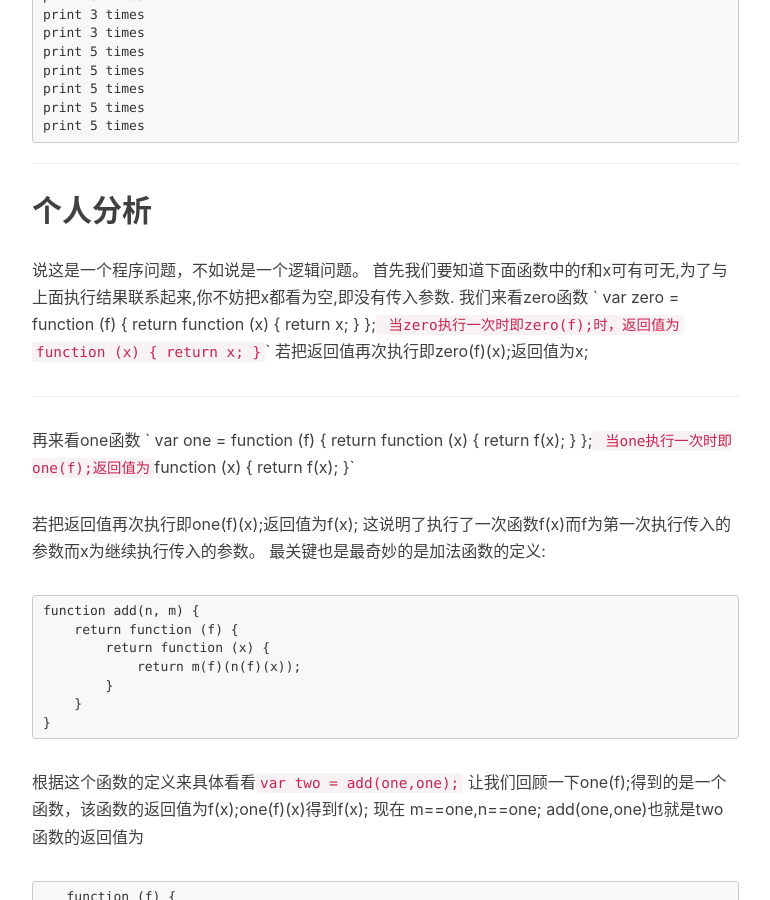
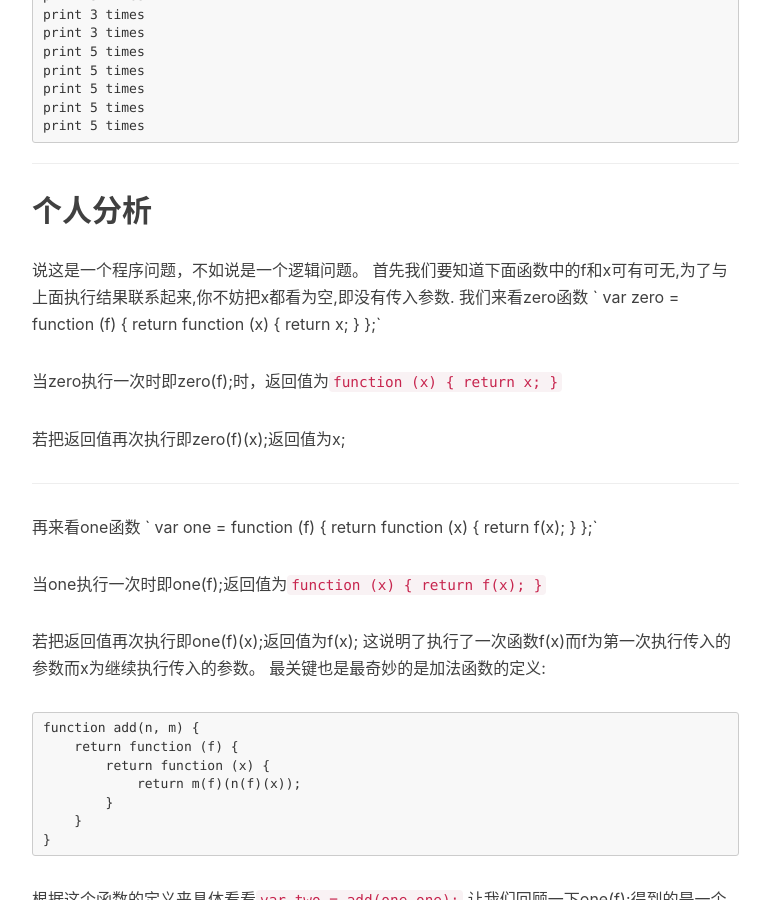
Before and after one commit to vinelin/vinelin.github.io, a Jekyll site: the page built from _posts/2018-10-04-closure-example.markdown, in a window 1280 px wide and 900 px high, scrolled down 1821 px. Shown: the whole window, without its empty margins (233-1003 px from the left). Built offline with Jekyll 4.4.1, drawn with Linux system fonts in a browser that asks for light colours; nearby versions of some CDN libraries; comment, search, counter and statistics services are not loaded.

Commit message:
文章排版错误修正

```diff
--- a/_posts/2018-10-04-closure-example.markdown
+++ b/_posts/2018-10-04-closure-example.markdown
@@ -85,9 +85,11 @@ tags:
         return x;
     }
     };`
-当zero执行一次时即zero(f);时，返回值为``function (x) {
+
+当zero执行一次时即zero(f);时，返回值为`function (x) {
         return x;
-    }``
+    }`
+
 若把返回值再次执行即zero(f)(x);返回值为x;
 - - -
 再来看one函数
@@ -96,6 +98,7 @@ tags:
         return f(x);
     }
     };`
+
 当one执行一次时即one(f);返回值为`function (x) {
         return f(x);
     }`
```
